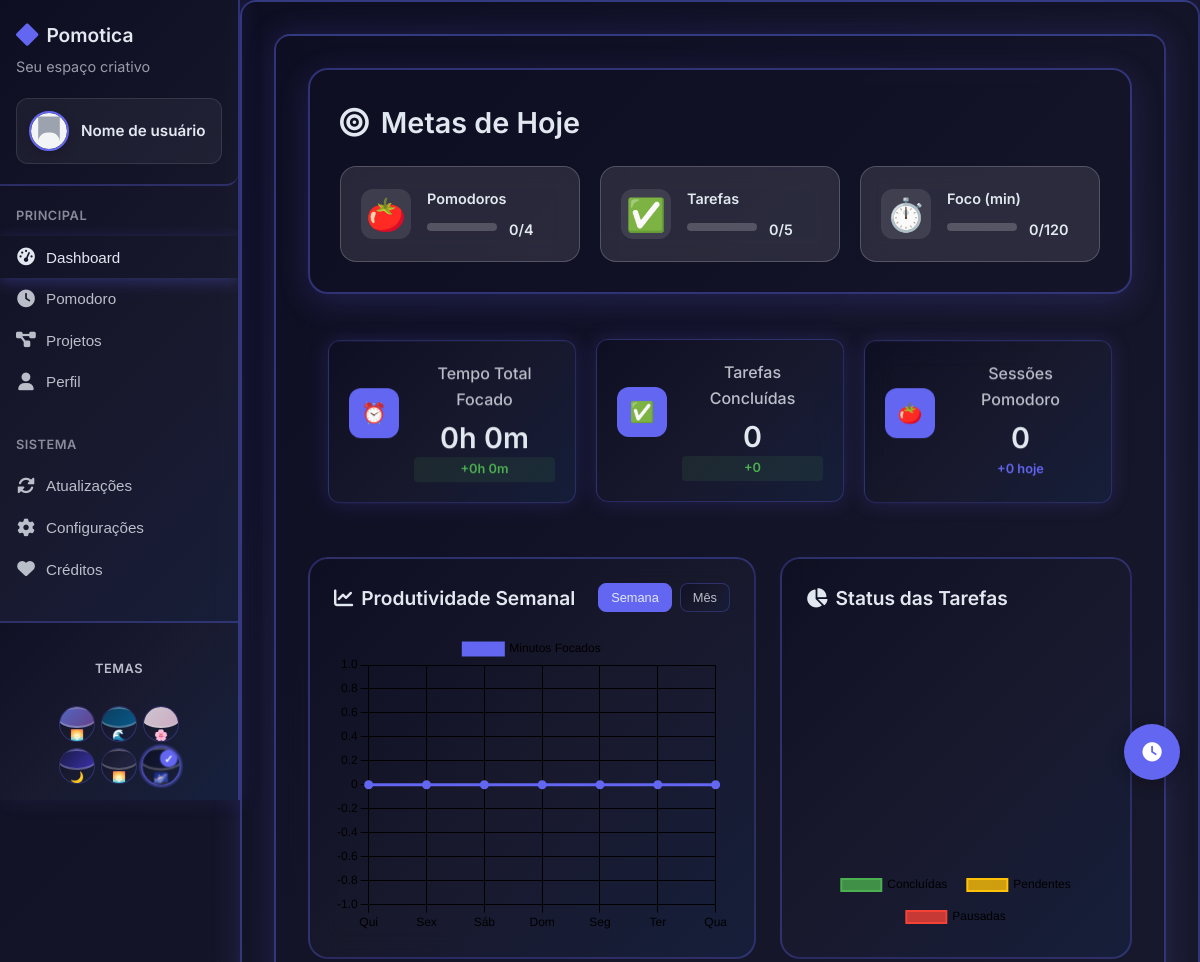
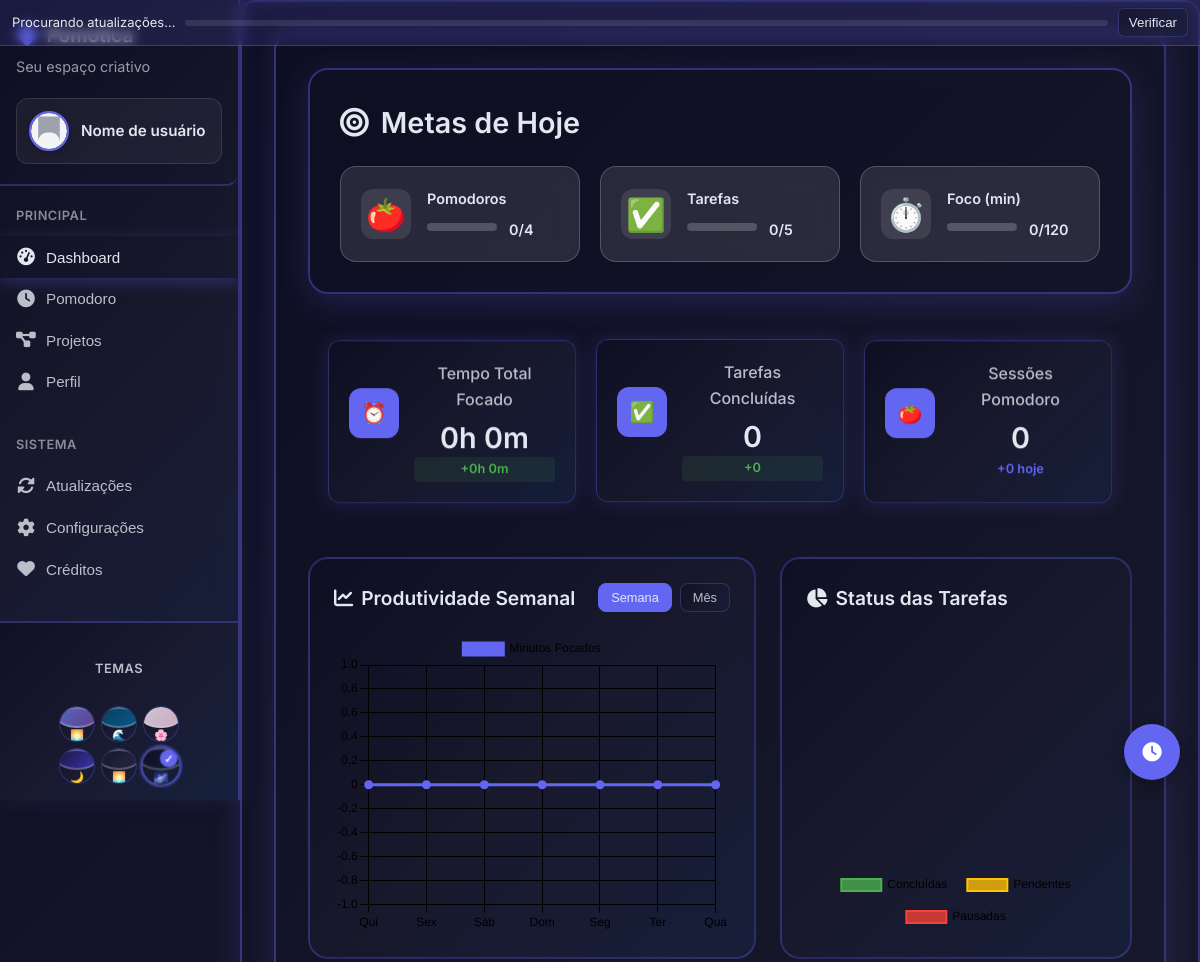
Before and after one commit to guilhermeaqw/Pomotica-Software, an Electron app: page index.html in a window 1200 px wide. Shown: the top 962 px of the page. Drawn offline with nearby package versions, Linux system fonts and the light colour scheme; no server answers.

Commit message:
feat: barra de update sempre visível (v1.0.6)

```diff
--- a/index.html
+++ b/index.html
@@ -22,7 +22,7 @@
     </script>
 </head>
 <body>
-    <div id="update-bar" style="position:fixed;top:0;left:0;width:100%;background:rgba(99,102,241,0.15);border-bottom:1px solid var(--border-primary);backdrop-filter: blur(6px);display:none;z-index:9999;">
+    <div id="update-bar" style="position:fixed;top:0;left:0;width:100%;background:rgba(99,102,241,0.15);border-bottom:1px solid var(--border-primary);backdrop-filter: blur(6px);display:block;z-index:9999;">
         <div style="max-width:1200px;margin:0 auto;padding:8px 12px;display:flex;align-items:center;gap:10px;">
             <span id="update-text" style="color:var(--text-primary);font-size:13px;">Procurando atualizações…</span>
             <div style="flex:1;height:6px;background:rgba(255,255,255,0.1);border-radius:6px;overflow:hidden;">
--- a/package.json
+++ b/package.json
@@ -1,6 +1,6 @@
 {
   "name": "Pomotica",
-  "version": "1.0.5",
+  "version": "1.0.6",
   "description": "Pomotica - App desktop",
   "main": "main.js",
   "author": "Guinogue",
```
